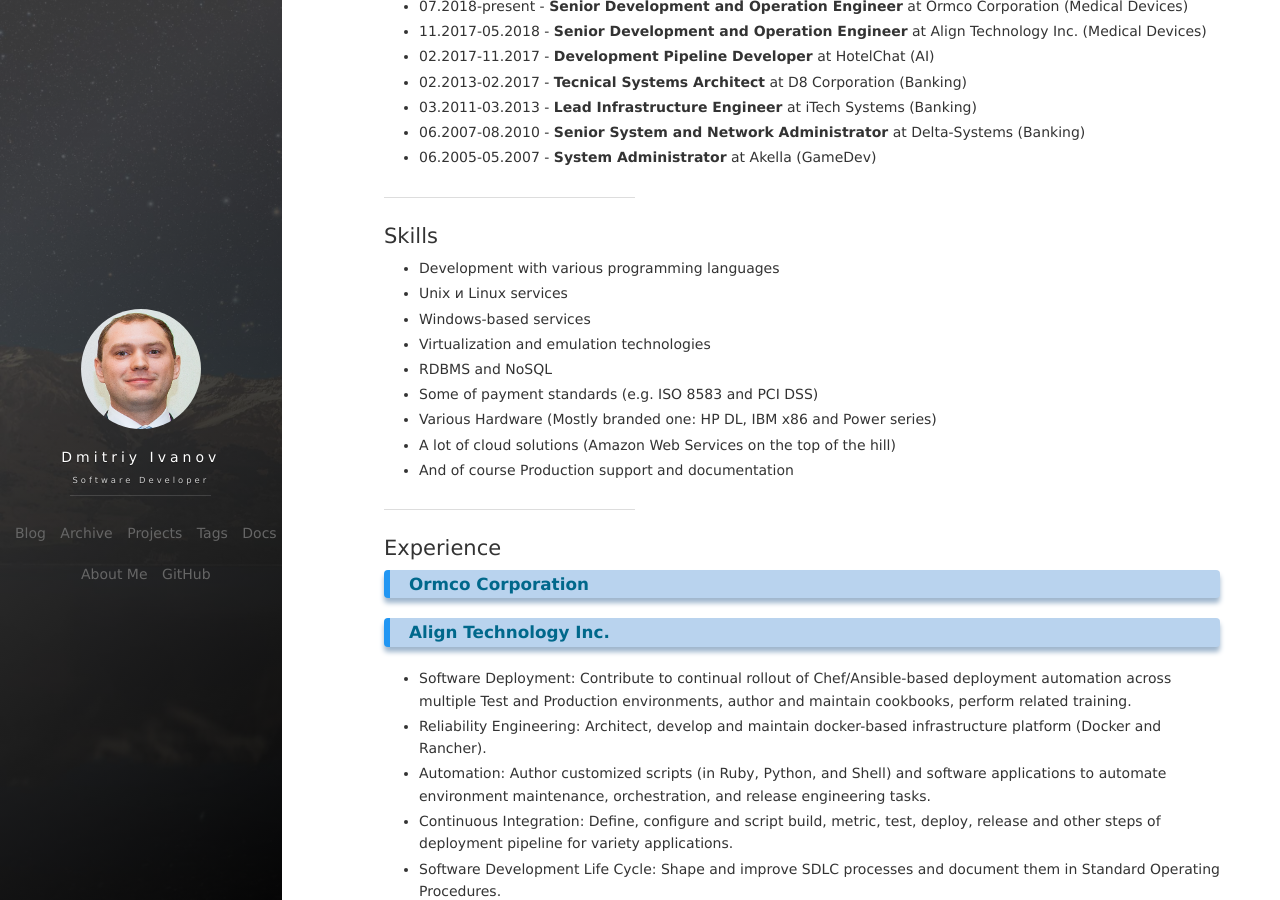
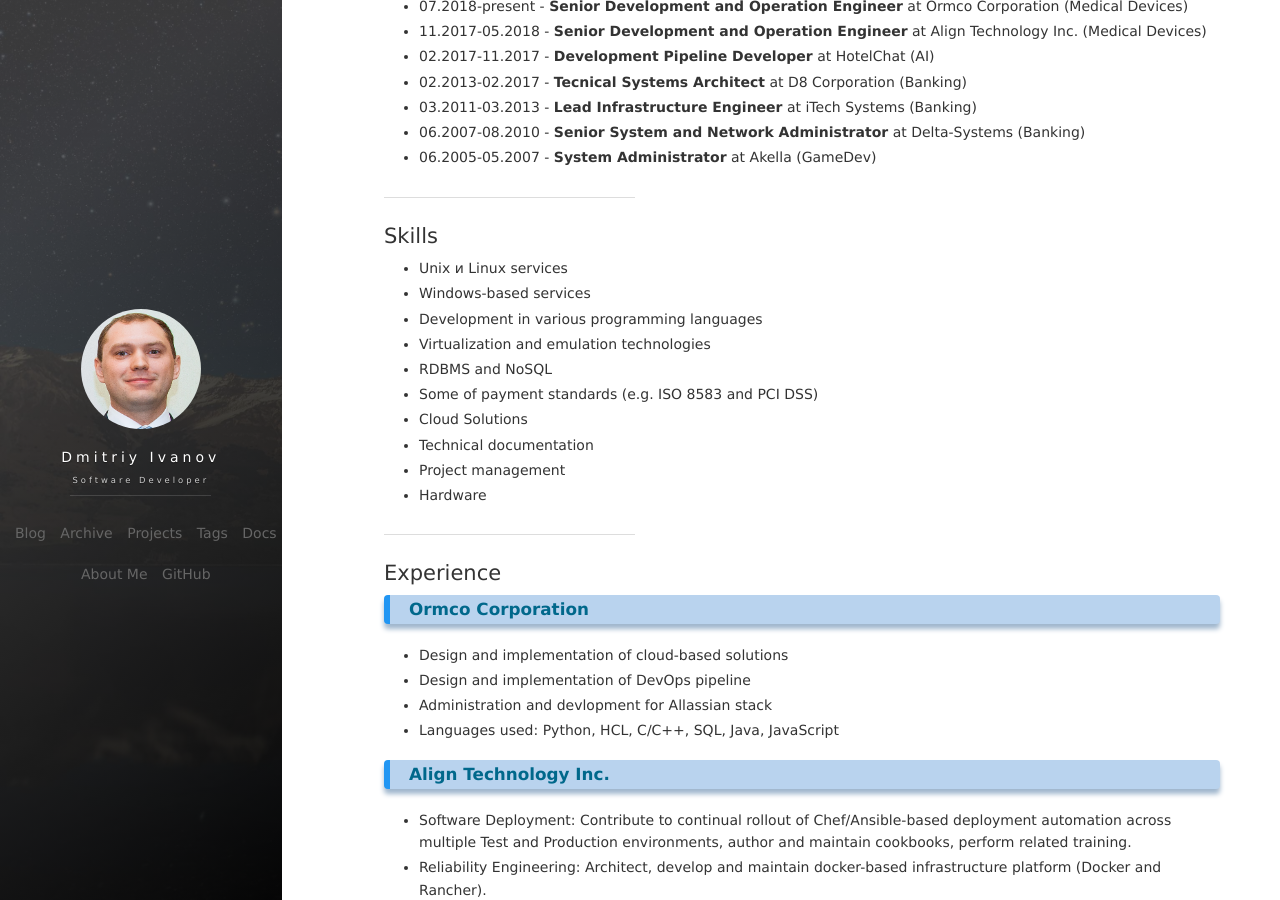
Before and after one commit to d-k-ivanov/d-k-ivanov.github.io, a Jekyll site: the page built from about.md, in a window 1280 px wide and 900 px high, scrolled down 288 px. Built offline with Jekyll 4.4.1, drawn with Linux system fonts in a browser that asks for light colours; nearby versions of some CDN libraries; comment, search, counter and statistics services are not loaded.

Commit message:
Post 2018-10-05-03:26:49

```diff
--- a/about.md
+++ b/about.md
@@ -26,21 +26,27 @@
 
 ## Skills
 
-* Development with various programming languages
 * Unix и Linux services
 * Windows-based services
+* Development in various programming languages
 * Virtualization and emulation technologies
 * RDBMS and NoSQL
 * Some of payment standards (e.g. ISO 8583 and PCI DSS)
-* Various Hardware (Mostly branded one: HP DL, IBM x86 and Power series)
-* A lot of cloud solutions (Amazon Web Services on the top of the hill)
-* And of course Production support and documentation
+* Cloud Solutions
+* Technical documentation
+* Project management
+* Hardware
 
 ***
 
 ## Experience
 
 ### [**Ormco Corporation**](https://ormco.com)
+
+* Design and implementation of cloud-based solutions
+* Design and implementation of DevOps pipeline
+* Administration and devlopment for Allassian stack
+* Languages used: Python, HCL, C/C++, SQL, Java, JavaScript
 
 ### [**Align Technology Inc.**](https://aligntech.com)
 
```
